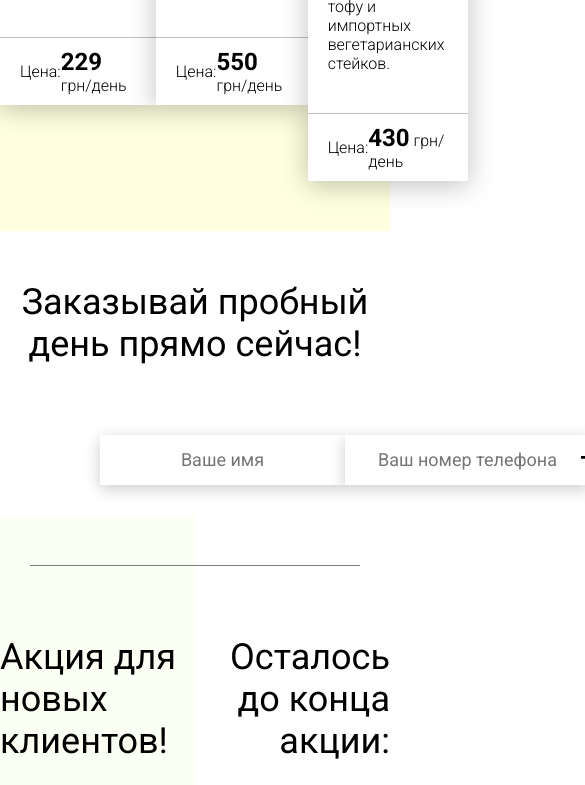
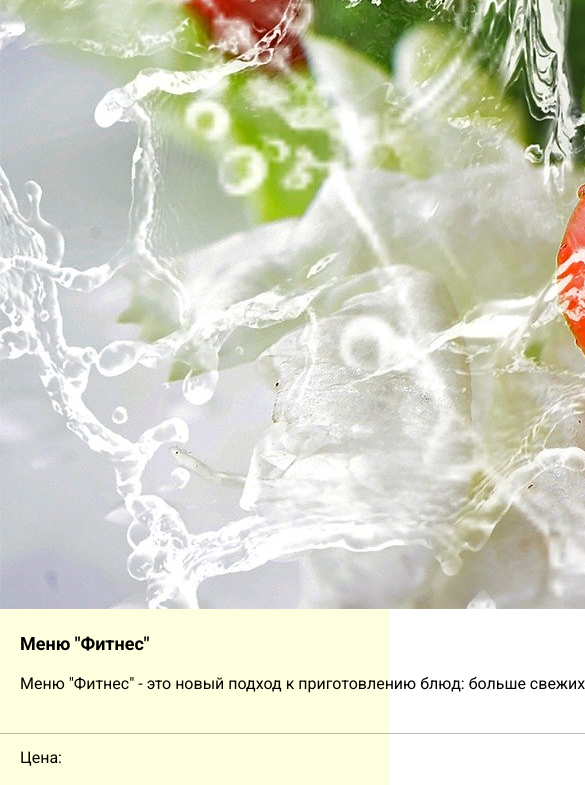
Before and after one commit to neYuna/Food-Landing, a plain HTML site: page index.html in a window 390 px wide. Shown: the part 4133-4918 px from the top of the page, 585 px wide, since content can reach past the window. Drawn offline with Linux system fonts and the light colour scheme.

Commit message:
cards with the help of classes

```diff
--- a/index.html
+++ b/index.html
@@ -18,7 +18,7 @@
         </nav>
       </div>
       <div class="header__right-block">
-        <button class="btn btn_white">Связаться с нами</button>
+        <button data-modal class="btn btn_white">Связаться с нами</button>
       </div>
     </header>
     <div class="sidepanel">
@@ -100,7 +100,7 @@
           </div>
         </div>
         <div class="offer__action">
-          <button class="btn btn_dark">Связаться с нами</button>
+          <button data-modal class="btn btn_dark">Связаться с нами</button>
         </div>
       </div>
       <div class="container">
@@ -225,7 +225,7 @@
 
       <div class="menu__field">
         <div class="container">
-          <div class="menu__item">
+          <!-- <div class="menu__item">
             <img src="img/tabs/vegy.jpg" alt="vegy" />
             <h3 class="menu__item-subtitle">Меню "Фитнес"</h3>
             <div class="menu__item-descr">
@@ -238,8 +238,8 @@
               <div class="menu__item-cost">Цена:</div>
               <div class="menu__item-total"><span>229</span> грн/день</div>
             </div>
-          </div>
-          <div class="menu__item">
+          </div> -->
+          <!-- <div class="menu__item">
             <img src="img/tabs/elite.jpg" alt="elite" />
             <h3 class="menu__item-subtitle">Меню “Премиум”</h3>
             <div class="menu__item-descr">
@@ -252,8 +252,8 @@
               <div class="menu__item-cost">Цена:</div>
               <div class="menu__item-total"><span>550</span> грн/день</div>
             </div>
-          </div>
-          <div class="menu__item">
+          </div> -->
+          <!-- <div class="menu__item">
             <img src="img/tabs/post.jpg" alt="post" />
             <h3 class="menu__item-subtitle">Меню "Постное"</h3>
             <div class="menu__item-descr">
@@ -267,7 +267,7 @@
               <div class="menu__item-cost">Цена:</div>
               <div class="menu__item-total"><span>430</span> грн/день</div>
             </div>
-          </div>
+          </div> -->
         </div>
       </div>
     </div>
@@ -357,7 +357,7 @@
       <div class="modal__dialog">
         <div class="modal__content">
           <form action="#">
-            <div class="modal__close">&times;</div>
+            <div data-close class="modal__close">&times;</div>
             <div class="modal__title">
               Мы свяжемся с вами как можно быстрее!
             </div>
--- a/js/script.js
+++ b/js/script.js
@@ -36,8 +36,6 @@ window.addEventListener("DOMContentLoaded", () => {
     }
   });
 
-
-
   //Timer
 
   const deadline = "2023-12-07";
@@ -59,9 +57,9 @@ function getTimeRemaining(endtime) {
   }
 
   function getZero(num) {
-  if(num >= 0 && num<10){
-    return  `0${num}`
-  }else {
+    if (num >= 0 && num < 10) {
+      return `0${num}`;
+    } else {
       return num;
     }
   }
@@ -80,8 +78,8 @@ function setClock(selector, endtime) {
       const t = getTimeRemaining(endtime);
 
       days.innerHTML = getZero(t.days);
-    hours.innerHTML =getZero( t.hours);
-    minutes.innerHTML =getZero( t.minutes);
+      hours.innerHTML = getZero(t.hours);
+      minutes.innerHTML = getZero(t.minutes);
       seconds.innerHTML = getZero(t.seconds);
 
       if (t.total <= 0) {
@@ -89,5 +87,142 @@ function setClock(selector, endtime) {
       }
     }
   }
-setClock('.timer', deadline);
+  setClock(".timer", deadline);
+
+  //Modal
+
+  const modalTrigger = document.querySelectorAll("[data-modal]"),
+    modal = document.querySelector(".modal");
+  modalClose = document.querySelector("[data-close]");
+
+  function moveModal() {
+    modal.classList.toggle("show");
+    if (modal.classList.contains("show")) {
+      document.body.style.overflow = "hidden";
+    } else {
+      document.body.style.overflow = "";
+    }
+
+    clearInterval(modalTimerId);
+  }
+
+  modalTrigger.forEach((btn) => {
+    btn.addEventListener("click", moveModal);
   });
+
+  modal.addEventListener("click", (event) => {
+    if (event.target === modal) {
+      moveModal();
+    }
+  });
+
+  modalClose.addEventListener("click", moveModal);
+  document.addEventListener("keydown", (e) => {
+    if (e.code === "Escape" && modal.classList.contains("show")) {
+      moveModal();
+    }
+  });
+
+  // const modalTimerId = setTimeout(moveModal, 5000);
+
+  function showModalByScroll() {
+    if (
+      window.pageYOffset + document.documentElement.clientHeight >=
+      document.documentElement.scrollHeight
+    ) {
+      moveModal();
+      window.removeEventListener("scroll", showModalByScroll);
+    }
+  }
+
+  window.addEventListener("scroll", showModalByScroll);
+
+  //Используем классы для карточек
+
+  class MenuCard {
+    constructor(
+      src,
+      alt,
+      title,
+      description,
+      price,
+      parentSelector,
+      ...classes
+    ) {
+      this.src = src;
+      this.alt = alt;
+      this.title = title;
+      this.description = description;
+      this.price = price;
+      this.classes = classes;
+      this.transfer = 27;
+      this.parent = document.querySelector(parentSelector);
+      this.changeToUAH();
+    }
+
+    changeToUAH() {
+      this.price = this.price * this.transfer;
+    }
+
+    render() {
+      const element = document.createElement("div");
+      if (this.classes.length === 0) {
+        this.element = "menu__item";
+        element.classList.add(this.element);
+      } else {
+        this.classes.forEach((className) => element.classList.add(className));
+      }
+
+      element.innerHTML = `
+      <img src="${this.src}" alt="${this.alt}" />
+      <h3 class="menu__item-subtitle">${this.title}</h3>
+      <div class="menu__item-descr">
+      ${this.description}
+      </div>
+      <div class="menu__item-divider"></div>
+      <div class="menu__item-price">
+        <div class="menu__item-cost">Цена:</div>
+        <div class="menu__item-total"><span>${this.price}</span> грн/день</div>
+      </div>
+      `;
+      this.parent.append(element);
+    }
+  }
+
+  new MenuCard(
+    "img/tabs/vegy.jpg",
+    "vegy",
+    'Меню "Фитнес"',
+    `Меню "Фитнес" - это новый подход к приготовлению блюд: больше
+  свежих овощей и фруктов. Продукт активных и здоровых людей. Это
+  абсолютно новый продукт с оптимальной ценой и высоким качеством!`,
+    9,
+    ".menu .container",
+    ".menu__item"
+  ).render();
+
+  new MenuCard(
+    "img/tabs/elite.jpg",
+    "elite",
+    "Меню “Премиум”",
+    `В меню “Премиум” мы используем не только красивый дизайн упаковки,
+       но и качественное исполнение блюд. Красная рыба, морепродукты,
+       фрукты - ресторанное меню без похода в ресторан!
+`,
+    12,
+    ".menu .container"
+  ).render();
+
+  new MenuCard(
+    "img/tabs/post.jpg",
+    "post",
+    'Меню "Постное"',
+    `Меню “Постное” - это тщательный подбор ингредиентов: полное
+    отсутствие продуктов животного происхождения, молоко из миндаля,
+    овса, кокоса или гречки, правильное количество белков за счет тофу
+    и импортных вегетарианских стейков.`,
+    11,
+    ".menu .container",
+    ".menu__item"
+  ).render();
+});
```
Lines whose indentation alone changed are shown as unchanged.
